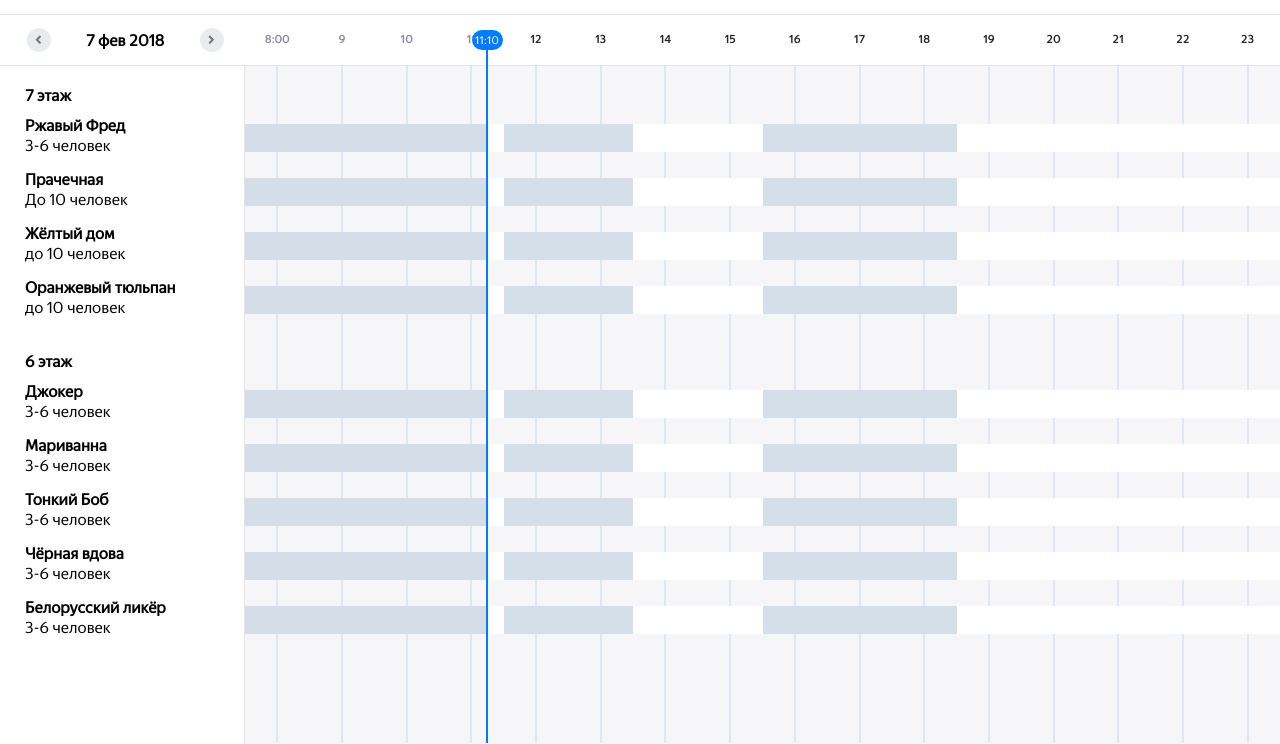
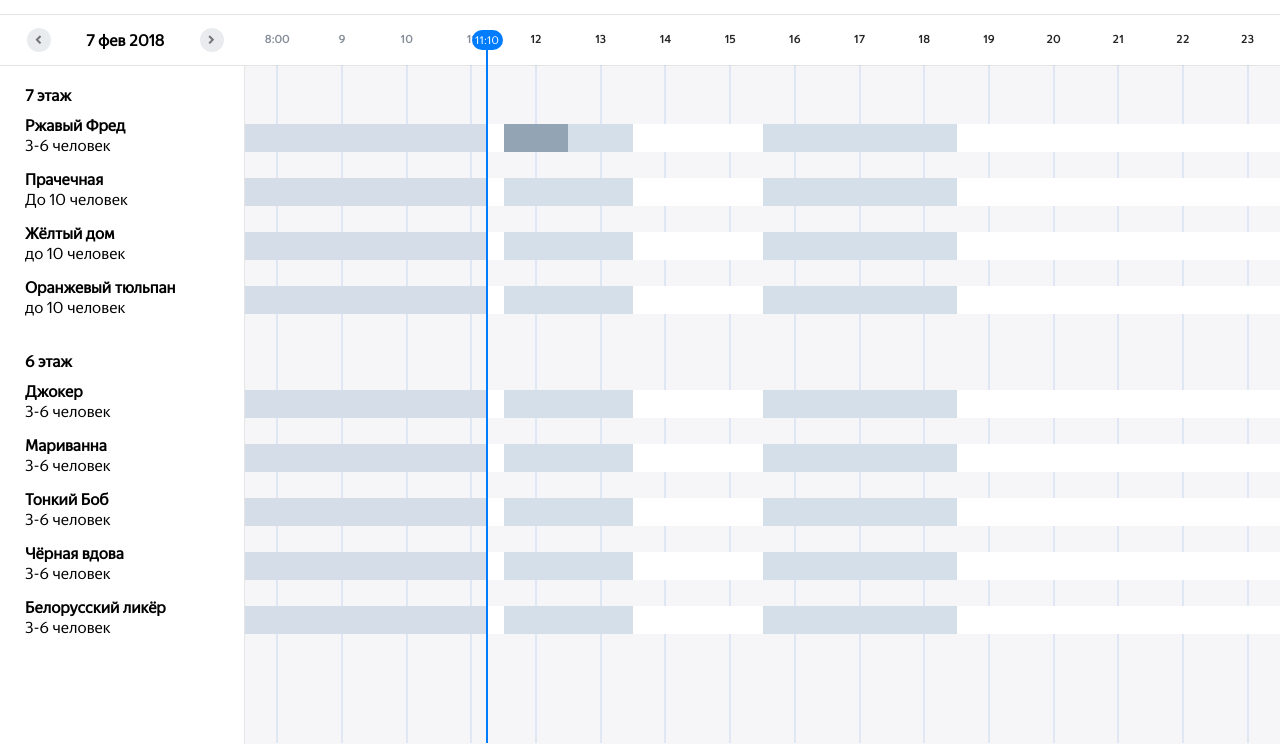
Before and after one commit to MrKarlKori/peregovorki, a plain HTML site: page index.html in a window 1280 px wide. In both pictures the pointer is over the element 536 px from the left and 194 px from the top of the page. Shown: the part 56-800 px from the top of the page. Drawn offline with Linux system fonts and the light colour scheme.

Commit message:
added hover for meeting blocks

```diff
--- a/css/style.css
+++ b/css/style.css
@@ -403,9 +403,15 @@ footer {
 	cursor: pointer;
 }
 
-.t{
+.t {
 	position: absolute;
 	height: 28px;
 	width: calc(100% - 245px);
 	display: flex;
 }
+
+
+.timeline__busy:hover {
+	background-color: #93a4b5;
+	cursor: pointer;
+}
```
